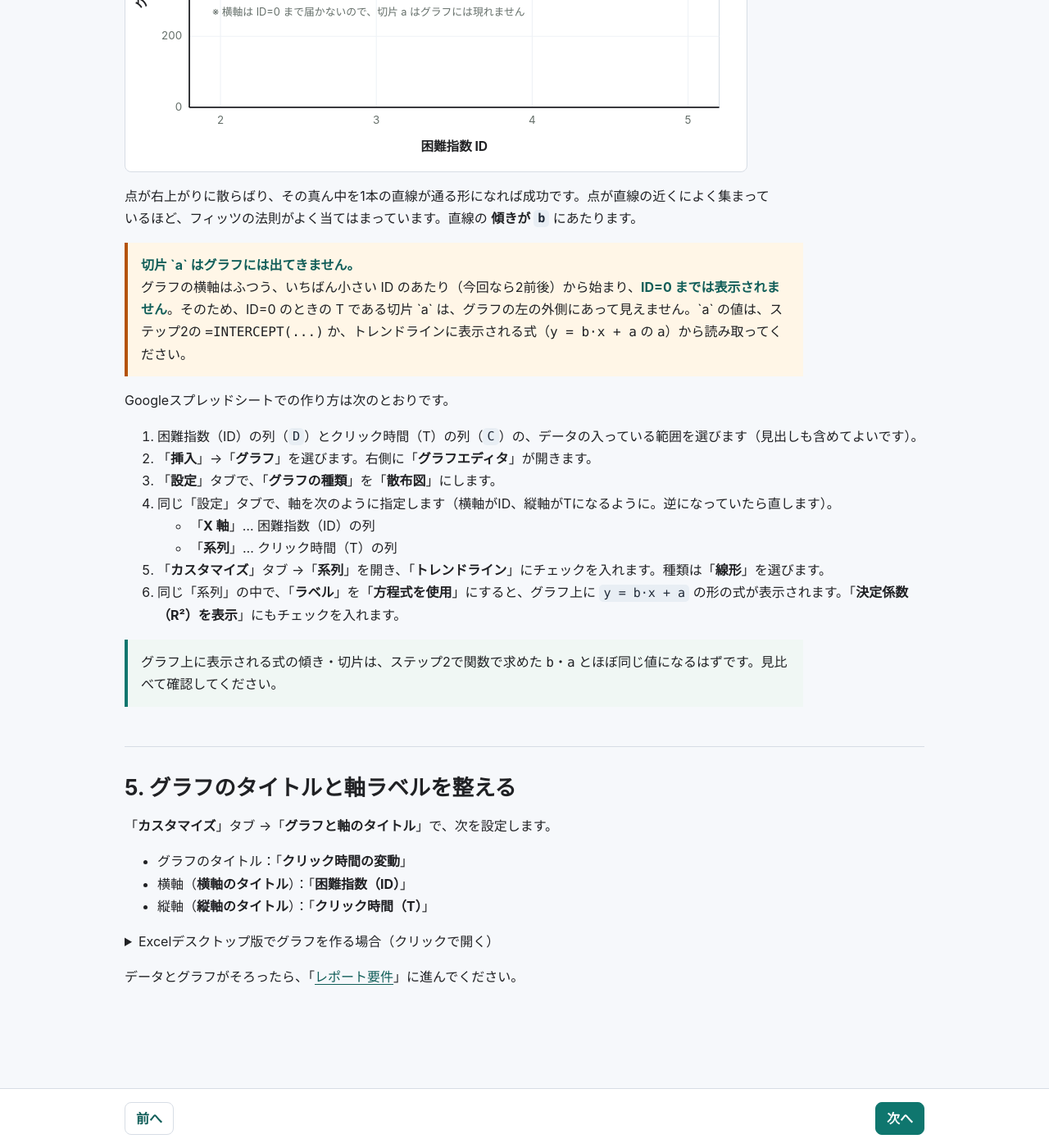
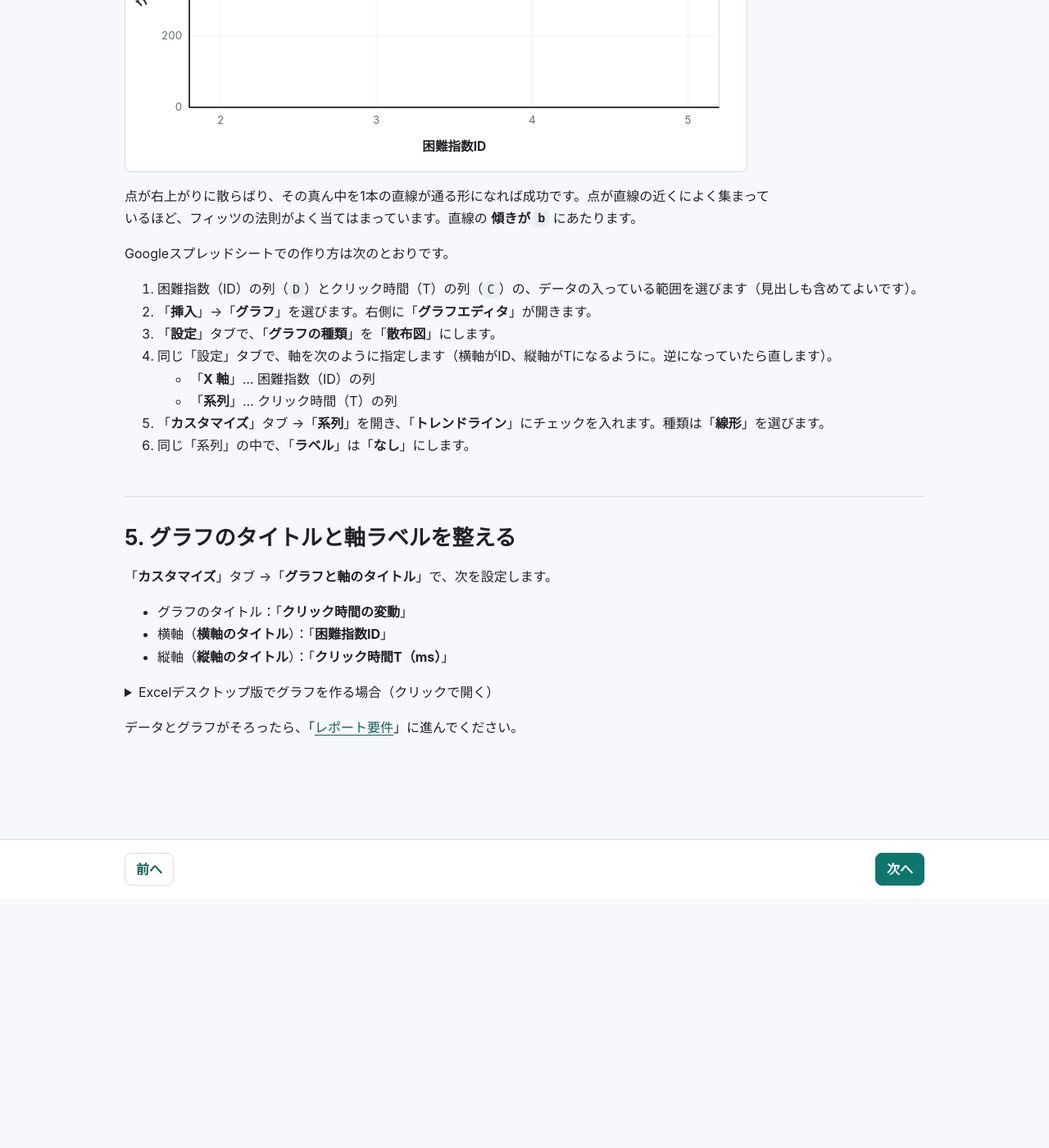
Before and after one commit to emocomm/komaba-info, a Jekyll site: the page built from fitts/analysis/index.md, in a window 1280 px wide and 1400 px high, scrolled down 2592 px. Shown: the whole window at 82% size. Built offline with Jekyll 4.4.1, drawn with Linux system fonts in a browser that asks for light colours; after the commit the page ends 3688 px from its top, so only the background shows below that; some of the changed text lies outside the part shown.

Commit message:
Simplify analysis graph and unify axis titles
Remove the equation, slope, and intercept annotations from the
example regression SVG and set the Sheets trendline label to none,
so the chart shows only the points and the line; a/b/R2 are read
from the SLOPE/INTERCEPT/RSQ functions instead. Unify axis titles
across the graph and the instructions (困難指数ID / クリック時間T（ms）).
Trim the report's graph and calibration notes accordingly.

Co-Authored-By: Claude Opus 4.8 <noreply@anthropic.com>

```diff
--- a/fitts/analysis/index.md
+++ b/fitts/analysis/index.md
@@ -81,7 +81,7 @@ lead: "集めたデータを Google スプレッドシートで分析し、フ
 
 求めた `a`・`b` は、それぞれ次の意味を持ちます。レポートの考察で説明します。
 
-- **`a`（切片）** … 困難指数 ID が0に近いときの基本的な時間。反応や準備にかかる時間にあたります。グラフの横軸は ID=0 まで届かないため、`a` は `=INTERCEPT(...)` の値（またはトレンドラインの式）から読み取ります。
+- **`a`（切片）** … 困難指数 ID が0に近いときの基本的な時間。反応や準備にかかる時間にあたります。`a` の値は `=INTERCEPT(...)` で求めます。
 - **`b`（傾き）** … 困難指数が1増えるごとに、クリック時間がどれだけ増えるか。動作の難しさへの「効きやすさ」で、グラフの直線の傾きとして見えます。
 
 `R²` が1に近ければ、データがフィッツの法則の直線によく乗っている＝法則がよく当てはまっている、ということになります。
@@ -90,14 +90,9 @@ lead: "集めたデータを Google スプレッドシートで分析し、フ
 
 横軸を **困難指数（ID）**、縦軸を **クリック時間（T）** にした散布図を作り、回帰直線（近似直線）を1本重ねます。完成すると、次のようなグラフになります。
 
-<img class="guide-image" src="{{ '/assets/fitts/regression-example.svg' | relative_url }}" alt="散布図の例。横軸が困難指数（ID, 2〜5）、縦軸がクリック時間（T）。データ点が右上がりに並び、その上に回帰直線が1本引かれている。横軸は ID=0 まで表示されないため切片 a はグラフに現れず、直線の傾きが b を表す。">
+<img class="guide-image" src="{{ '/assets/fitts/regression-example.svg' | relative_url }}" alt="散布図の例。横軸が困難指数（ID, 2〜5）、縦軸がクリック時間（T）。データ点が右上がりに並び、その上に回帰直線が1本引かれている。">
 
 点が右上がりに散らばり、その真ん中を1本の直線が通る形になれば成功です。点が直線の近くによく集まっているほど、フィッツの法則がよく当てはまっています。直線の **傾きが `b`** にあたります。
-
-<div class="callout warn">
-  <strong>切片 `a` はグラフには出てきません。</strong><br>
-  グラフの横軸はふつう、いちばん小さい ID のあたり（今回なら2前後）から始まり、<strong>ID=0 までは表示されません</strong>。そのため、ID=0 のときの T である切片 `a` は、グラフの左の外側にあって見えません。`a` の値は、ステップ2の <code>=INTERCEPT(...)</code> か、トレンドラインに表示される式（<code>y = b·x + a</code> の <code>a</code>）から読み取ってください。
-</div>
 
 Googleスプレッドシートでの作り方は次のとおりです。
 
@@ -108,19 +103,15 @@ Googleスプレッドシートでの作り方は次のとおりです。
    - 「**X 軸**」… 困難指数（ID）の列
    - 「**系列**」… クリック時間（T）の列
 5. 「**カスタマイズ**」タブ →「**系列**」を開き、「**トレンドライン**」にチェックを入れます。種類は「**線形**」を選びます。
-6. 同じ「系列」の中で、「**ラベル**」を「**方程式を使用**」にすると、グラフ上に `y = b·x + a` の形の式が表示されます。「**決定係数（R²）を表示**」にもチェックを入れます。
-
-<div class="callout">
-  グラフ上に表示される式の傾き・切片は、ステップ2で関数で求めた <code>b</code>・<code>a</code> とほぼ同じ値になるはずです。見比べて確認してください。
-</div>
+6. 同じ「系列」の中で、「**ラベル**」は「**なし**」にします。
 
 ## 5. グラフのタイトルと軸ラベルを整える
 
 「**カスタマイズ**」タブ →「**グラフと軸のタイトル**」で、次を設定します。
 
 - グラフのタイトル：「**クリック時間の変動**」
-- 横軸（**横軸のタイトル**）：「**困難指数（ID）**」
-- 縦軸（**縦軸のタイトル**）：「**クリック時間（T）**」
+- 横軸（**横軸のタイトル**）：「**困難指数ID**」
+- 縦軸（**縦軸のタイトル**）：「**クリック時間T（ms）**」
 
 <details>
   <summary>Excelデスクトップ版でグラフを作る場合（クリックで開く）</summary>
@@ -134,7 +125,7 @@ Googleスプレッドシートでの作り方は次のとおりです。
       </ul>
     </li>
     <li>「<strong>グラフのデザイン</strong>」→「<strong>グラフ要素を追加</strong>」→「<strong>近似曲線</strong>」→「<strong>その他の近似曲線オプション</strong>」で「<strong>線形近似</strong>」を選びます。「数式を表示する」「R-2 乗値を表示する」にもチェックを入れると、式と決定係数が出ます。</li>
-    <li>グラフタイトルを「クリック時間の変動」、横軸を「困難指数（ID）」、縦軸を「クリック時間（T）」にします。</li>
+    <li>グラフタイトルを「クリック時間の変動」、横軸を「困難指数ID」、縦軸を「クリック時間T（ms）」にします。</li>
   </ol>
 </details>
 
```
Also changed, not shown: fitts/report/index.md (+2 -2 lines), assets/fitts/regression-example.svg.
